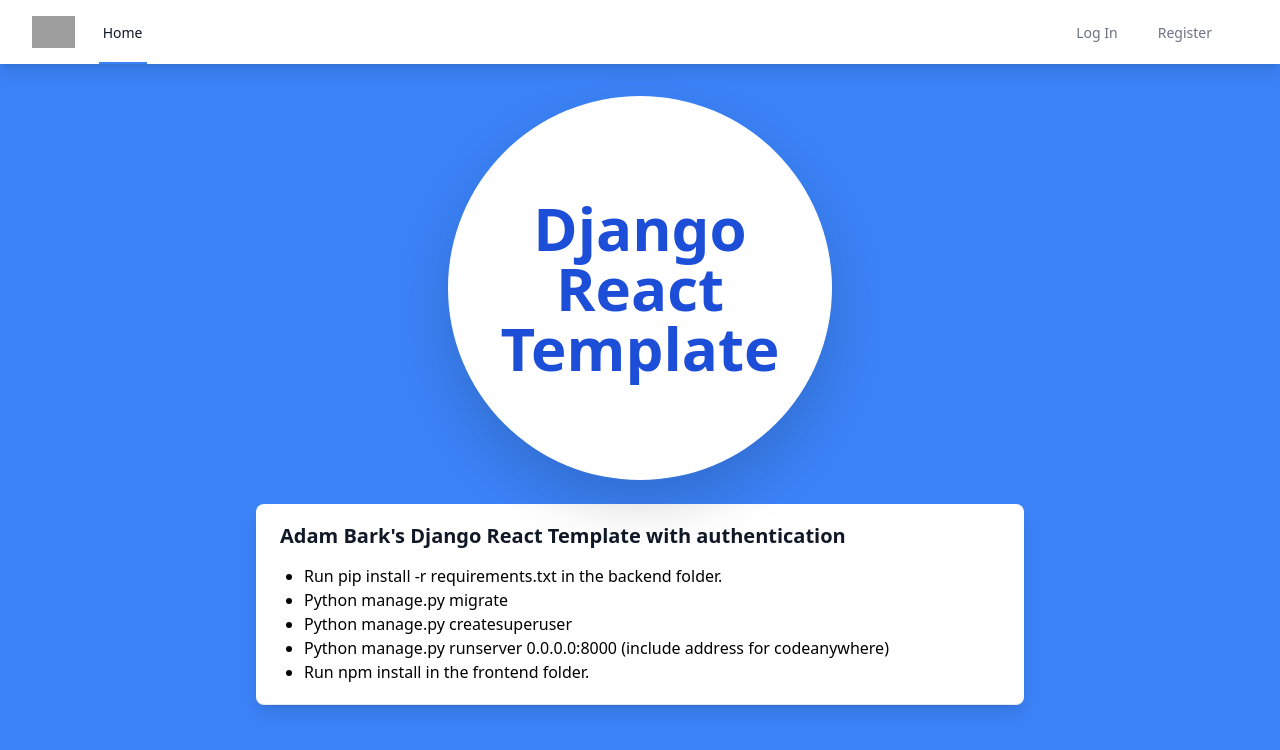
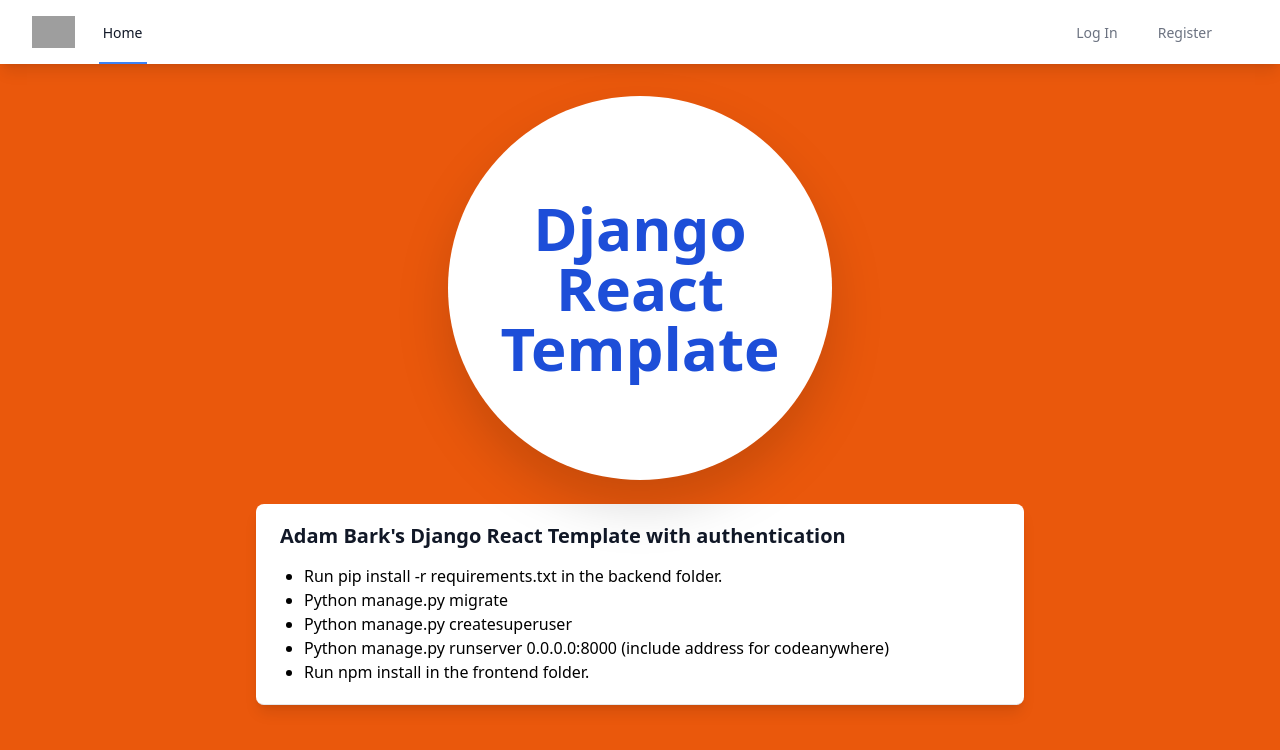
Before and after one commit to C6ABK/DjangoWSIC, a React (Create React App) app in the folder frontend/: page / in a window 1280 px wide. Shown: the top 750 px of the page. Built offline with nearby package versions, Linux system fonts and the light colour scheme; grey boxes are pictures that could not be loaded.

Commit message:
Basic setup

```diff
--- a/frontend/public/index.html
+++ b/frontend/public/index.html
@@ -11,7 +11,7 @@
     />
     <link rel="apple-touch-icon" href="%PUBLIC_URL%/logo192.png" />
     <link rel="manifest" href="%PUBLIC_URL%/manifest.json" />
-    <title>React App</title>
+    <title>Warburtons</title>
   </head>
   <body class="h-full">
     <noscript>You need to enable JavaScript to run this app.</noscript>
--- a/frontend/src/App.js
+++ b/frontend/src/App.js
@@ -13,7 +13,7 @@
 function App() {
   return (
     <Router>
-        <div className="flex flex-col min-h-screen justify-between bg-blue-500">
+        <div className="flex flex-col min-h-screen justify-between bg-orange-600">
             <Header />
             <main className="mb-auto">
                 <Routes>
```
